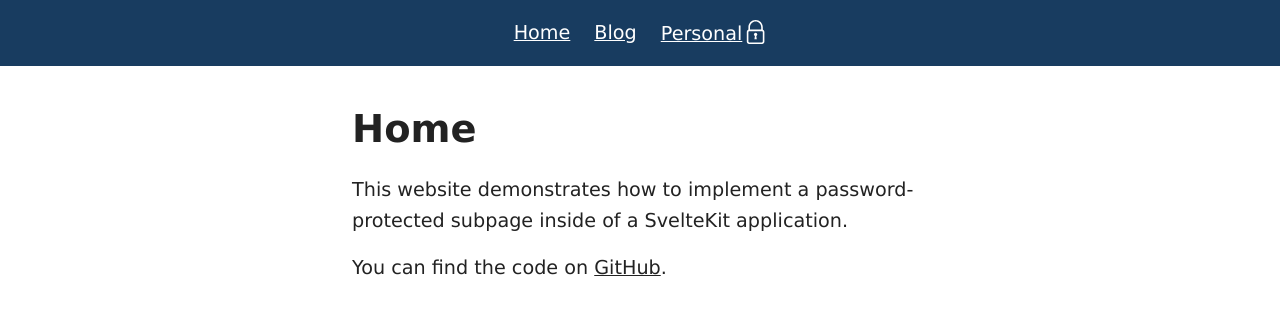
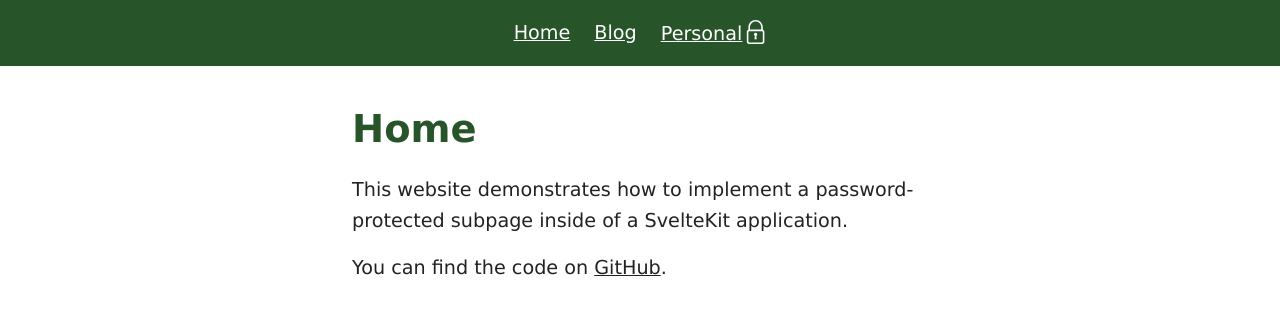
Before and after one commit to ScriptRaccoon/sveltekit-password, a SvelteKit app: page / in a window 1280 px wide. Shown: the top 314 px of the page. Built offline with nearby package versions, Linux system fonts and the light colour scheme.

Commit message:
change colors

```diff
--- a/src/routes/app.css
+++ b/src/routes/app.css
@@ -5,7 +5,7 @@
 }
 
 :root {
-	--primary-color: rgb(24, 60, 96);
+	--primary-color: rgb(39, 84, 41);
 }
 
 body {
@@ -54,3 +54,7 @@ button {
 	cursor: pointer;
 	outline-offset: 0.1rem;
 }
+
+h1 {
+	color: var(--primary-color);
+}
--- a/src/routes/personal/+page.svelte
+++ b/src/routes/personal/+page.svelte
@@ -22,11 +22,8 @@
 </p>
 
 <style>
-	h1 {
-		color: red;
-	}
 	.info {
 		font-weight: bold;
-		color: var(--primary-color);
+		color: orangered;
 	}
 </style>
```
